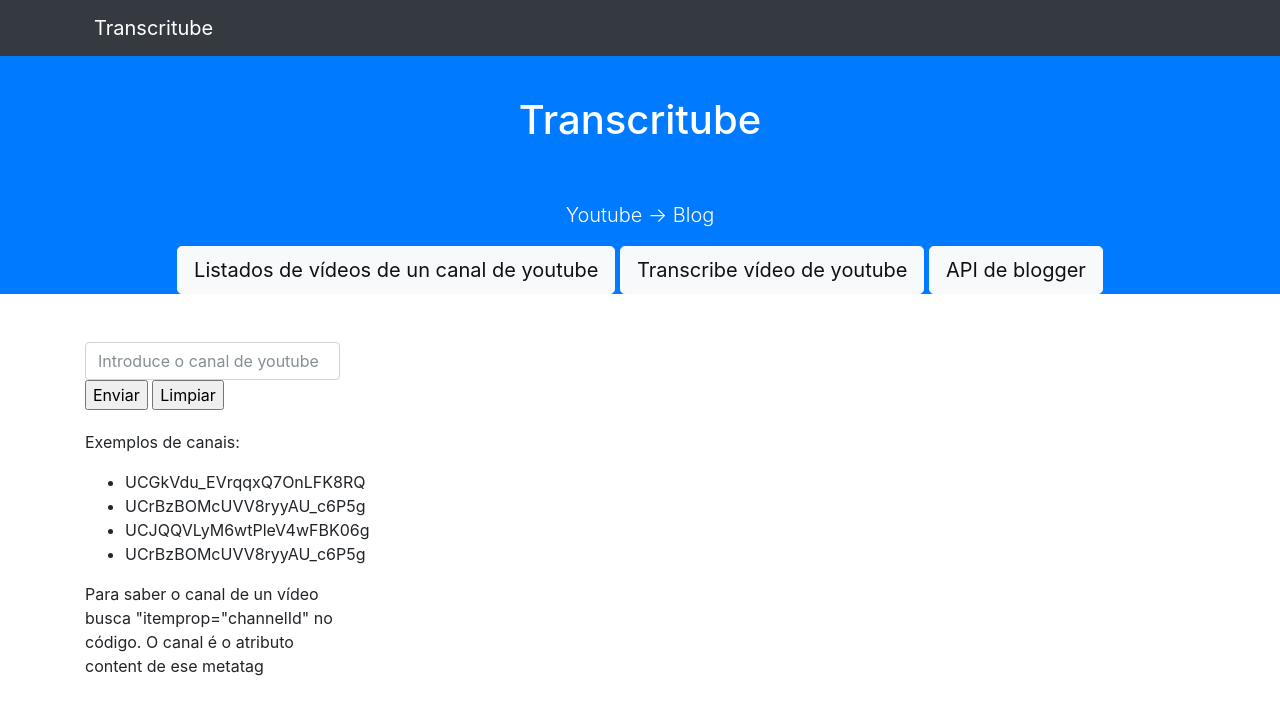
After one commit to danizd/transcritube, a Django app: page /canal in a window 1280 px wide. The commit adds this page. Shown: the top 715 px of the page. Run offline with Django 3.2, Linux system fonts and the light colour scheme; some libraries are stand-ins or nearby versions.

Commit message:
Traemos canal de youtube por id

```diff
--- a/static/js/script.js
+++ b/static/js/script.js
@@ -2,6 +2,11 @@
   $("#btnFetch").click(function() {
     console.log('pinchado');
     $('#spinner').show();
+  });
 
-  });
+
+  if ($("#transcripcion").length > 10){
+    $('#spinner').hide();
+  }
+
 });
--- a/transcriformulario/forms.py
+++ b/transcriformulario/forms.py
@@ -5,3 +5,6 @@
 
 class PostForm(forms.Form):
     enlace= forms.CharField(max_length=100)
+
+class CanalForm(forms.Form):
+    canal= forms.CharField(max_length=100)
--- /dev/null
+++ b/transcriformulario/templates/transcriformulario/canal.html
@@ -0,0 +1,100 @@
+<!doctype html>
+<html lang="en">
+  <head>
+    <title>Transcritube</title>
+    <!-- Required meta tags -->
+    <meta charset="utf-8">
+    <meta name="viewport" content="width=device-width, initial-scale=1, shrink-to-fit=no">
+
+    <!-- Bootstrap CSS -->
+    <link rel="stylesheet" href="https://maxcdn.bootstrapcdn.com/bootstrap/4.0.0-beta.2/css/bootstrap.min.css" integrity="sha384-PsH8R72JQ3SOdhVi3uxftmaW6Vc51MKb0q5P2rRUpPvrszuE4W1povHYgTpBfshb" crossorigin="anonymous">
+    <script src="https://code.jquery.com/jquery-3.6.1.min.js" integrity="sha256-o88AwQnZB+VDvE9tvIXrMQaPlFFSUTR+nldQm1LuPXQ=" crossorigin="anonymous"></script>
+    <link rel="stylesheet" href="https://cdnjs.cloudflare.com/ajax/libs/font-awesome/4.7.0/css/font-awesome.min.css">
+
+    {% load static %}
+    <script src="{% static '/js/script.js' %}"></script>
+
+
+  </head>
+ <body id="page-top">
+        <!-- Navigation-->
+        <nav class="navbar navbar-expand-lg navbar-dark bg-dark fixed-top" id="mainNav">
+            <div class="container px-4">
+              <a class="navbar-brand" href="#page-top">Transcritube</a>
+                <button class="navbar-toggler" type="button" data-bs-toggle="collapse" data-bs-target="#navbarResponsive" aria-controls="navbarResponsive" aria-expanded="false" aria-label="Toggle navigation"><span class="navbar-toggler-icon"></span></button>
+                <div class="collapse navbar-collapse" id="navbarResponsive">
+
+                </div>
+            </div>
+        </nav>
+        <!-- Header-->
+        <header class="bg-primary bg-gradient text-white">
+            <div class="container px-4 mt-5 text-center">
+              <div class="clearfix"></div>
+              <h1 class="fw-bolder p-5 mt-5">Transcritube</h1>
+              <p class="lead">Youtube -> Blog</p>
+                <a class="btn btn-lg btn-light" href="/canal">Listados de vídeos de un canal de youtube</a>
+                <a class="btn btn-lg btn-light" href="/">Transcribe vídeo de youtube</a>
+                <a class="btn btn-lg btn-light" href="/blogger">API de blogger</a>
+            </div>
+        </header>
+    <div class="container">
+
+        <div class="row">
+            <div class="col-md-3">
+                <div class="mt-5">
+                    <form action="" method="POST" enctype="multipart/form-data">
+                      {{ form.errors }}
+                      {{ form.non_field_errors }}
+                      {% csrf_token %}
+                      <div class="form-group" style="margin:20px 0px 20px 0px;">
+                        <input type="text" name="canal" class="form-control" id="canal" placeholder="Introduce o canal de youtube" width="100%"></input>
+                        <input id="btnFetch" type="submit" value="Enviar">
+                        <input type="button" value="Limpiar" onclick="window.location.href=window.location.href">
+                      </div>
+                    </form>
+                  </div>
+                  <p>Exemplos de canais:</p>
+                  <ul>
+                    <li>UCGkVdu_EVrqqxQ7OnLFK8RQ</li>
+                    <li>UCrBzBOMcUVV8ryyAU_c6P5g</li>
+                    <li>UCJQQVLyM6wtPleV4wFBK06g</li>
+                    <li>UCrBzBOMcUVV8ryyAU_c6P5g</li>
+                  </ul>
+                  <p>Para saber o canal de un vídeo busca "itemprop="channelId" no código. O canal é o atributo content de ese metatag</p>
+                </div>
+                <div class="col-md-9">
+                  <div id="spinner" class="spinner-border" role="status">
+                    <span class="sr-only">Loading...</span>
+                  </div>
+                  <div class="mt-5" id="canal">
+                      {% if post.error == 'error' %}
+                      <h2 class="errornote"> Error </h2>
+                    {% else %}
+
+                      {% for po in listado %}
+                        <ul>
+                          <li class="list-group-item">  {{ po|safe }}</li>
+                        </ul>
+                      {% endfor %}
+
+                    {% endif %}
+                  </div>
+            </div>
+          </div>
+
+
+
+
+
+    </div>
+
+
+
+    <!-- Optional JavaScript -->
+    <!-- jQuery first, then Popper.js, then Bootstrap JS -->
+    <script src="https://code.jquery.com/jquery-3.2.1.slim.min.js" integrity="sha384-KJ3o2DKtIkvYIK3UENzmM7KCkRr/rE9/Qpg6aAZGJwFDMVNA/GpGFF93hXpG5KkN" crossorigin="anonymous"></script>
+    <script src="https://cdnjs.cloudflare.com/ajax/libs/popper.js/1.12.3/umd/popper.min.js" integrity="sha384-vFJXuSJphROIrBnz7yo7oB41mKfc8JzQZiCq4NCceLEaO4IHwicKwpJf9c9IpFgh" crossorigin="anonymous"></script>
+    <script src="https://maxcdn.bootstrapcdn.com/bootstrap/4.0.0-beta.2/js/bootstrap.min.js" integrity="sha384-alpBpkh1PFOepccYVYDB4do5UnbKysX5WZXm3XxPqe5iKTfUKjNkCk9SaVuEZflJ" crossorigin="anonymous"></script>
+  </body>
+</html>
--- a/transcriformulario/views.py
+++ b/transcriformulario/views.py
@@ -2,6 +2,7 @@
 from django.http import HttpResponse
 from django.shortcuts import render
 from .forms import PostForm
+from .forms import CanalForm
 
 import pytube
 from moviepy.editor import VideoFileClip
@@ -9,6 +10,8 @@
 import os
 import hashlib
 import time
+
+import scrapetube
 
 
 
@@ -72,9 +75,64 @@
             form.errors
             enlace = form.cleaned_data.get('enlace')
             filename = download_video(enlace)
-            transc = "--- %s seconds ---" % (time.time() - start_time) +'---------------' + AudiotoText(filename)
+            #transc = "--- %s seconds ---" % (time.time() - start_time) +'---------------' + AudiotoText(filename)
+            transc = '<h2>'+filename+'</h2>'+AudiotoText(filename)
 
         else:
             enlace = 'noooooo'
 
     return render(request, 'transcriformulario/formulario.html',  {'transc': transc})
+
+
+def canal(request):
+    listado = []
+    canal_id = 'aa'
+    if request.method == 'POST':
+        form = CanalForm(request.POST)
+        print(form.errors)
+        if form.is_valid():
+            form.errors
+            canal_id = form.cleaned_data.get('canal')
+            print('canal_id '+canal_id)
+            '''videos = scrapetube.get_channel('UU9-y-6csu5WGm29I7JiwpnA')
+            for video in videos:
+                listado = video['videoId']'''
+
+
+
+            from urllib.request import urlopen
+
+            # import json
+            import json
+
+            key = 'AIzaSyALOtM3eKMfAL-y9nh2vANAF9nRRa3ACPE'
+            #canal_id = 'UCvsU0EGXN7Su7MfNqcTGNHg'
+
+
+            url = "https://www.googleapis.com/youtube/v3/search?key=AIzaSyALOtM3eKMfAL-y9nh2vANAF9nRRa3ACPE&channelId="+canal_id+"&part=snippet,id&order=date&maxResults=50"
+
+
+            response = urlopen(url)
+            data_json = json.loads(response.read())
+            print(url)
+            if  'items' in data_json  or len(data_json['items']) != 0:
+                for i in data_json['items']:
+                    print(i)
+                    if  'id' in i or len(i['id']) != 0:
+                        if  'videoId' in i['id']:
+                            listado.append('<a href="https://www.youtube.com/watch?v='+i['id']['videoId']+'">'+ i['snippet']['title']+'</a>')
+            else:
+                listado = ['Algo lle pasa a este canal']
+
+
+        else:
+            listado = ['noooooo']
+        print(listado)
+    return render(request, 'transcriformulario/canal.html',  {'listado': listado})
+
+
+
+def blogger(request):
+
+    blogger = 'En proceso...'
+    return render(request, 'transcriformulario/blogger.html',  {'blogger': blogger})
--- a/transcritube/urls.py
+++ b/transcritube/urls.py
@@ -16,9 +16,13 @@
 from django.contrib import admin
 from django.urls import path
 from transcriformulario.views import formulario
+from transcriformulario.views import canal
+from transcriformulario.views import blogger
 
 urlpatterns = [
     path('admin/', admin.site.urls),
     path('', formulario),
+    path('canal', canal),
+    path('blogger', blogger),
 
 ]
```
Also changed, not shown: transcriformulario/templates/transcriformulario/blogger.html (added, +63 -0 lines), transcriformulario/templates/transcriformulario/formulario.html (+14 -17 lines), 4 other files.
